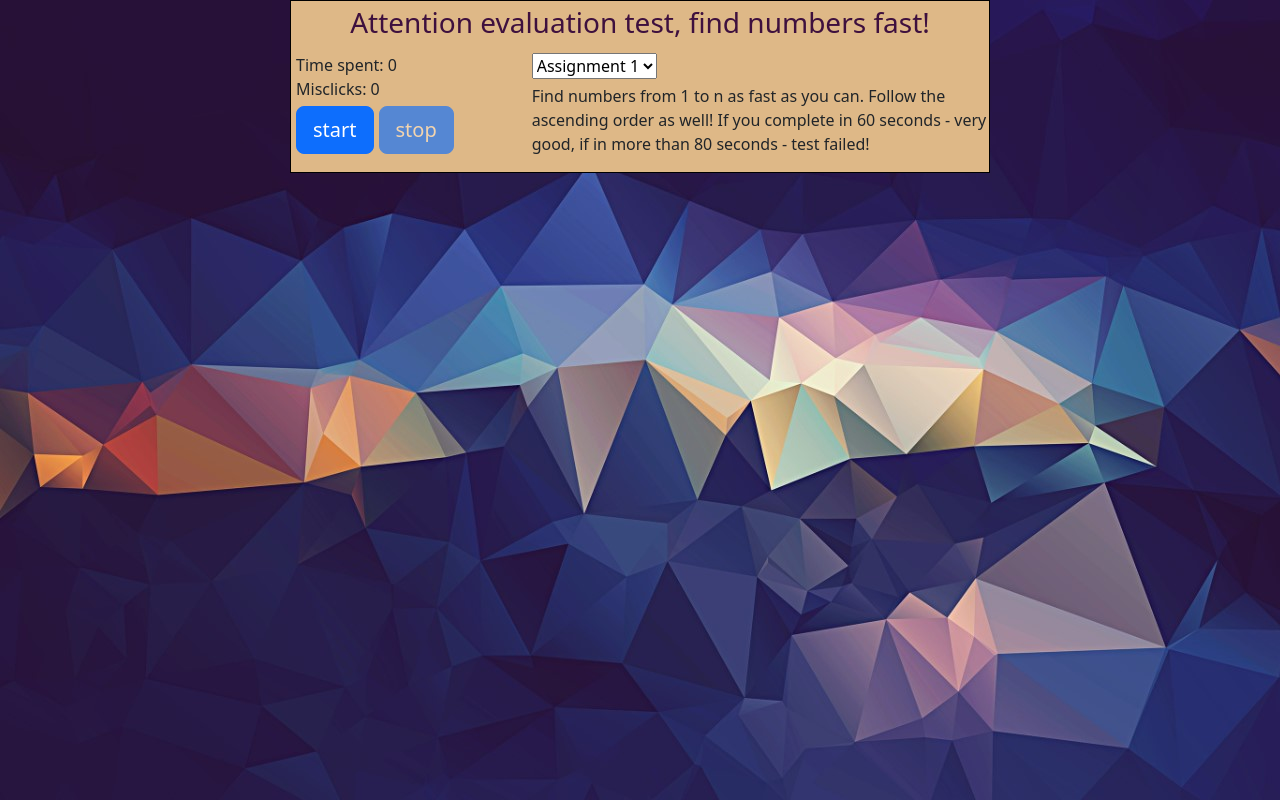
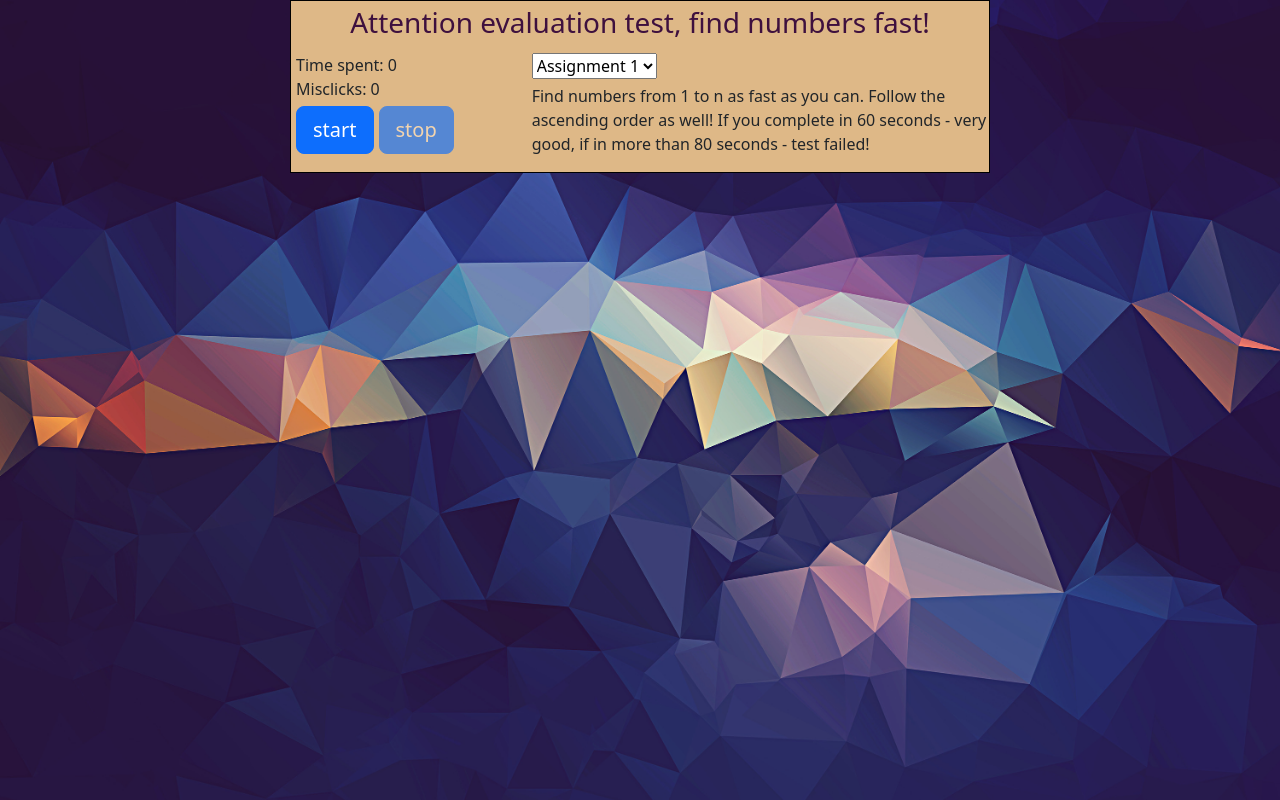
Before and after one commit to sturms/find-numbers-react-js, a React (Create React App) app: page / in a window 1280 px wide. Built offline with nearby package versions, Linux system fonts and the light colour scheme.

Commit message:
Adding higher res image for background

```diff
--- a/src/styles/app.scss
+++ b/src/styles/app.scss
@@ -1,5 +1,7 @@
 body {
-    background-image: url('~/src/dist/img/bg.jpg');
+    background-image: url('~/src/dist/img/bg.png');
+    background-repeat:no-repeat;
+    background-size:cover;
 }
 .showOverlay {
     position: fixed;
```
Also changed, not shown: src/dist/img/bg.jpg (deleted), src/dist/img/bg.png (added).
